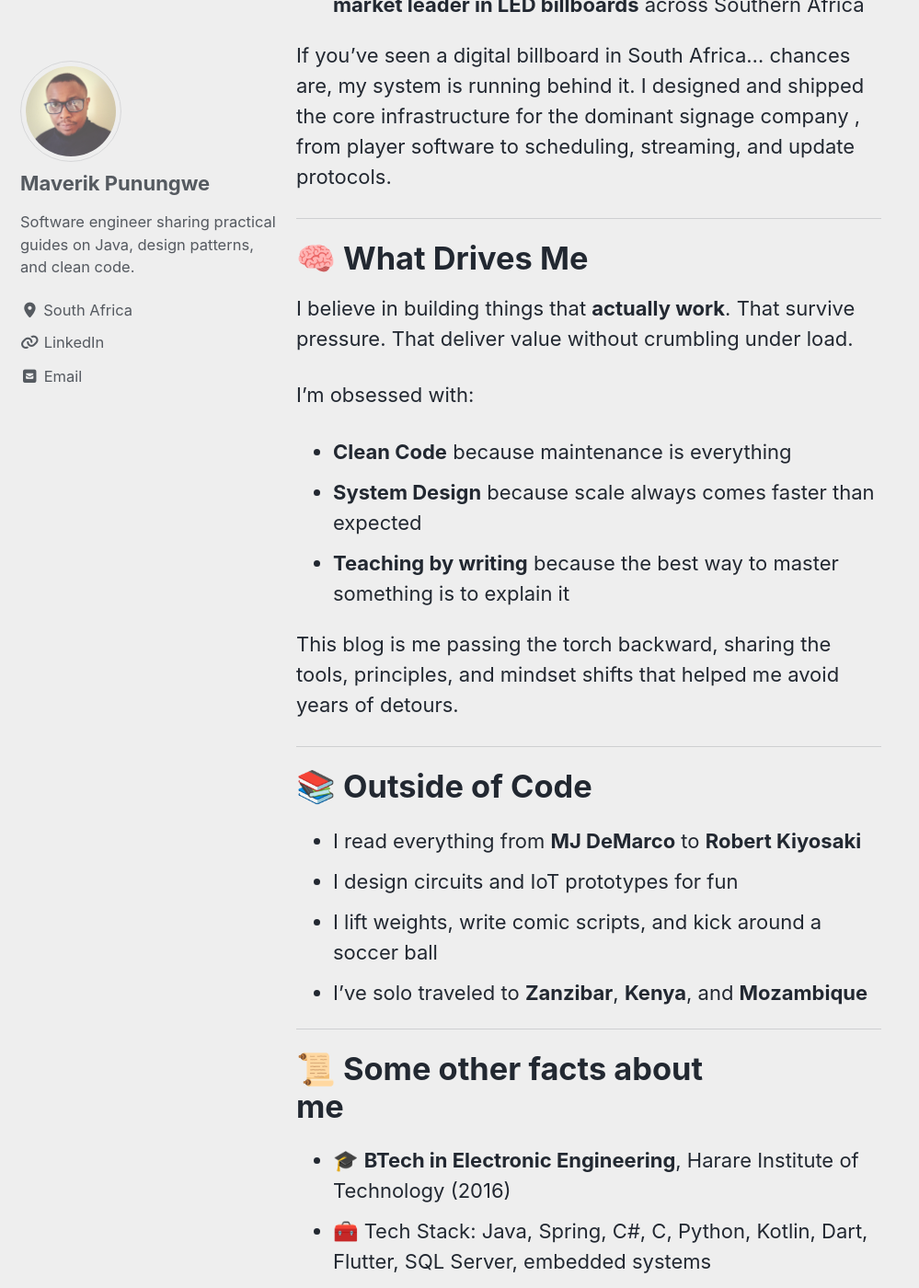
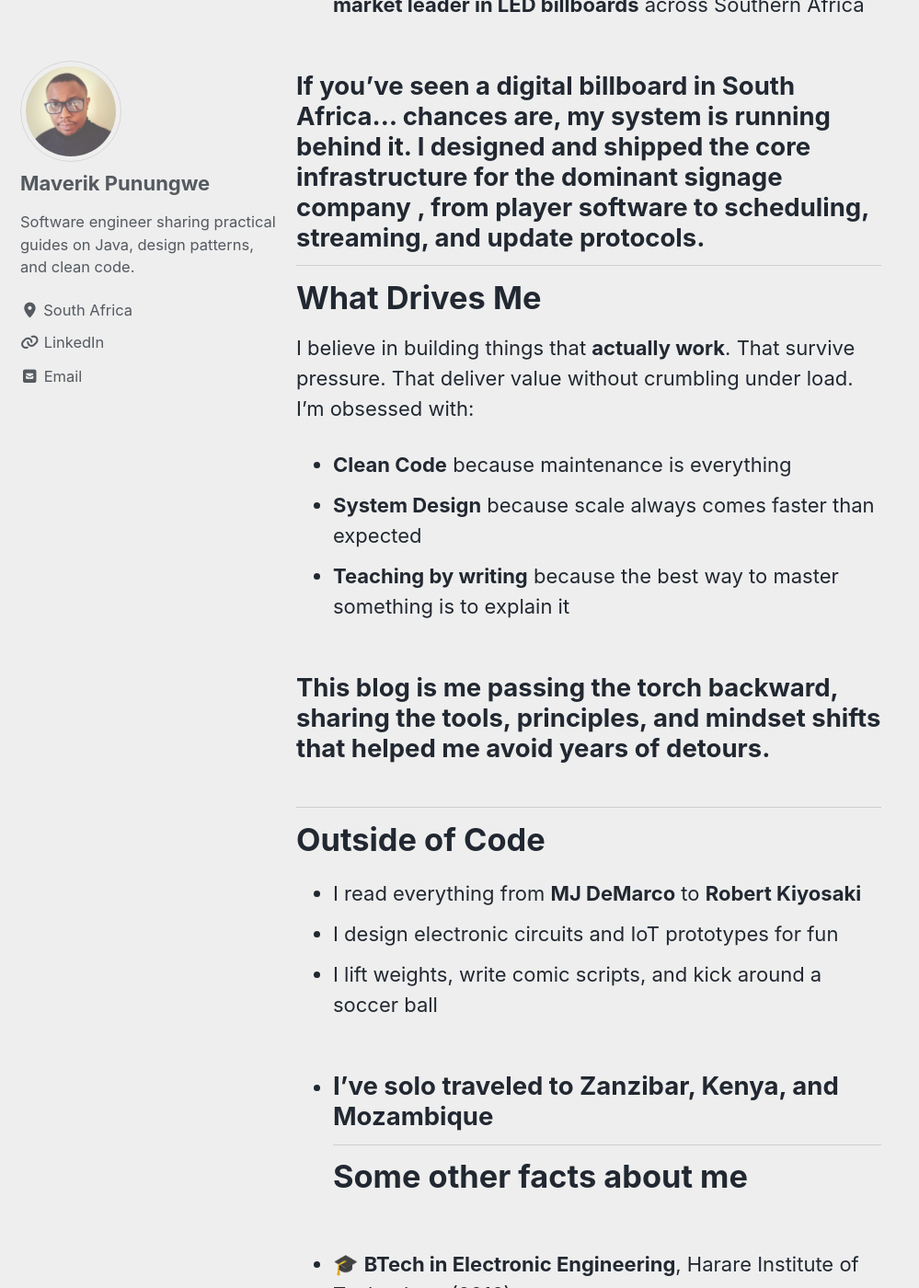
Before and after one commit to MickPunungwe3000/mickpunungwe3000.github.io, a Jekyll site: the page built from about.md, in a window 1280 px wide and 1400 px high, scrolled down 1050 px. Shown: the whole window at 92% size, without its empty margins (0-999 px from the left). Built offline with Jekyll 4.4.1, drawn with Linux system fonts in a browser that asks for light colours; cached includes are drawn as plain includes.

Commit message:
about fixed

```diff
--- a/about.md
+++ b/about.md
@@ -13,7 +13,7 @@
 
 ---
 
-# 🛠 What I Do
+# What I Do
 
 - **Java Backend Development**  REST APIs, microservices, queue-based systems
 - **Spring Boot Architecture**  modular, scalable, production-ready systems
@@ -22,39 +22,30 @@
 - **Digital Signage Systems**  Built the backend for the **market leader in LED billboards** across Southern Africa
 
 If you’ve seen a digital billboard in South Africa… chances are, my system is running behind it. I designed and shipped the core infrastructure for the dominant signage company , from player software to scheduling, streaming, and update protocols.
-
 ---
-
-# 🧠 What Drives Me
+# What Drives Me
 
 I believe in building things that **actually work**. That survive pressure. That deliver value without crumbling under load.
-
 I’m obsessed with:
 - **Clean Code**  because maintenance is everything
 - **System Design**  because scale always comes faster than expected
 - **Teaching by writing**  because the best way to master something is to explain it
 
 This blog is me passing the torch backward, sharing the tools, principles, and mindset shifts that helped me avoid years of detours.
-
 ---
-
-# 📚 Outside of Code
+# Outside of Code
 
 - I read everything from **MJ DeMarco** to **Robert Kiyosaki**
-- I design circuits and IoT prototypes for fun
+- I design electronic circuits and IoT prototypes for fun
 - I lift weights, write comic scripts, and kick around a soccer ball
 - I’ve solo traveled to **Zanzibar**, **Kenya**, and **Mozambique**
-
 ---
-
-# 📜 Some other facts about me
+# Some other facts about me
 
 - 🎓 **BTech in Electronic Engineering**, Harare Institute of Technology (2016)
 - 🧰 Tech Stack: Java, Spring, C#, C, Python, Kotlin, Dart, Flutter, SQL Server, embedded systems
 - 🧠 Interests: Clean code, system architecture, robotics, energy tech, mindset and personal growth
 - 💼 Based in: South Africa
 - 📬 Contact: [maverick.punungwe@gmail.com](mailto:maverick.punungwe@gmail.com)
-
 ---
-
 > “I build software that ships, scales, and stays clean.”
```
